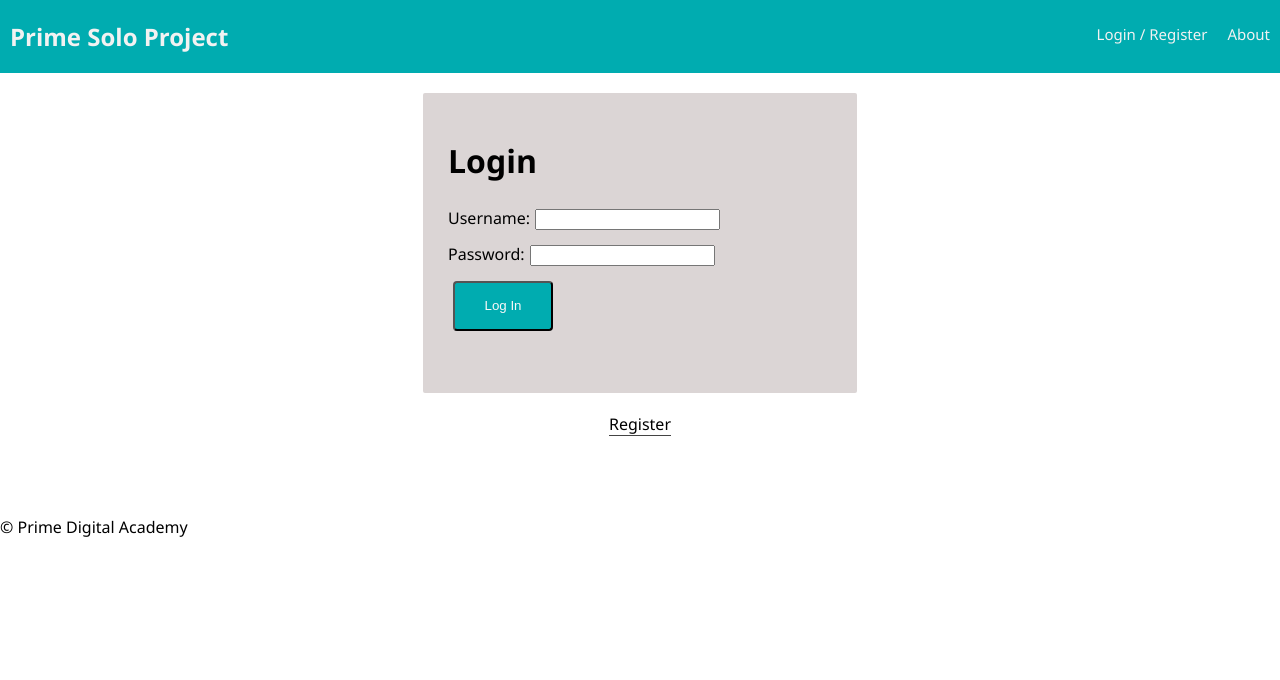
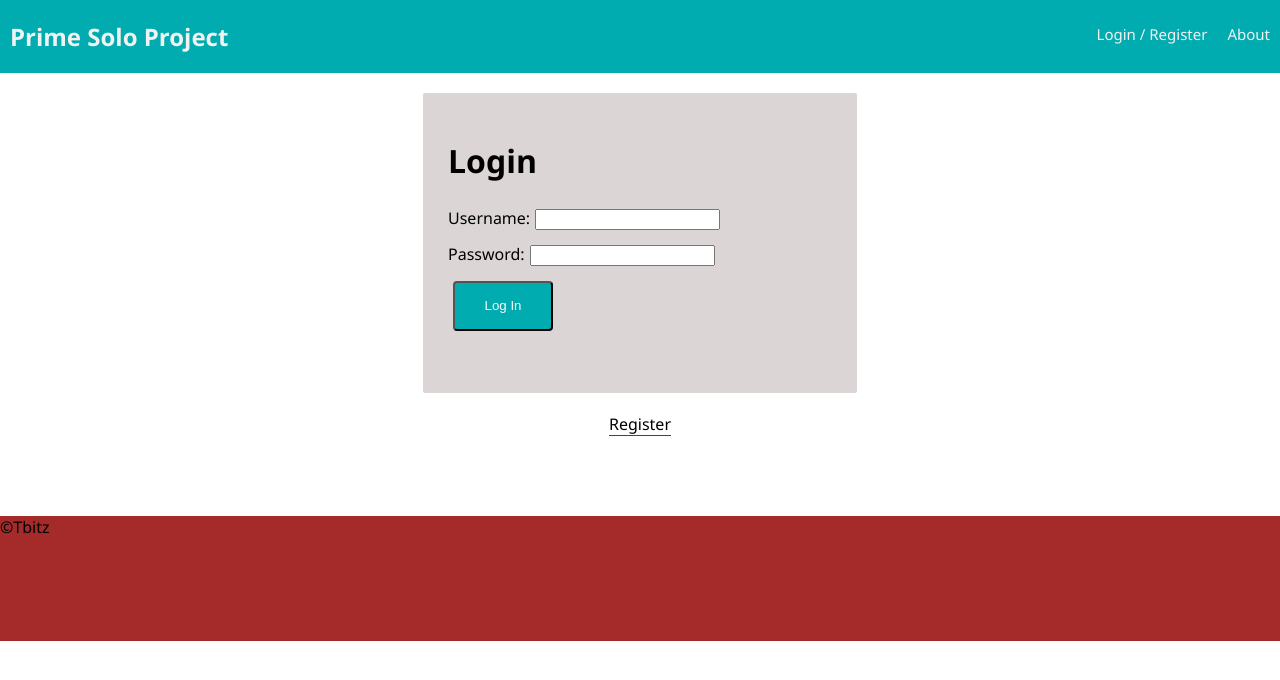
Before and after one commit to TianaJohnson/cantina_groove2.0, a React (Create React App) app: page /#/info in a window 1280 px wide. Shown: the top 680 px of the page. Built offline with nearby package versions, Linux system fonts and the light colour scheme; no server answers.

Commit message:
css/message

```diff
--- a/src/components/Footer/Footer.css
+++ b/src/components/Footer/Footer.css
@@ -1,3 +1,7 @@
 footer {
+    height: 125px;
+    width: auto;
+    background-color: brown;
     margin-top: 80px;
+
 }
--- a/src/components/Footer/Footer.js
+++ b/src/components/Footer/Footer.js
@@ -8,7 +8,7 @@ import './Footer.css'
 
 const Footer = () => (
   <footer>
-    &copy; Prime Digital Academy
+    &copy;Tbitz
   </footer>
 );
 
--- /dev/null
+++ b/src/components/UserPage/UserPage.css
@@ -0,0 +1,3 @@
+.user_page_main{
+    margin: 20px;
+}
--- a/src/components/UserPage/UserPage.js
+++ b/src/components/UserPage/UserPage.js
@@ -1,17 +1,19 @@
 import React from 'react';
 import { connect } from 'react-redux';
 import LogOutButton from '../LogOutButton/LogOutButton';
+import './UserPage.css';
 
 // this could also be written with destructuring parameters as:
 // const UserPage = ({ user }) => (
 // and then instead of `props.user.username` you could use `user.username`
 const UserPage = (props) => (
-  <div>
+  <div className="user_page_main">
     <h1 id="welcome">
       Welcome, { props.user.username }!
     </h1>
     <p>Your ID is: {props.user.id}</p>
     <LogOutButton className="log-in" />
+    <p>This page will show a snap shot of projects + status of said project.</p>
   </div>
 );
 
```
